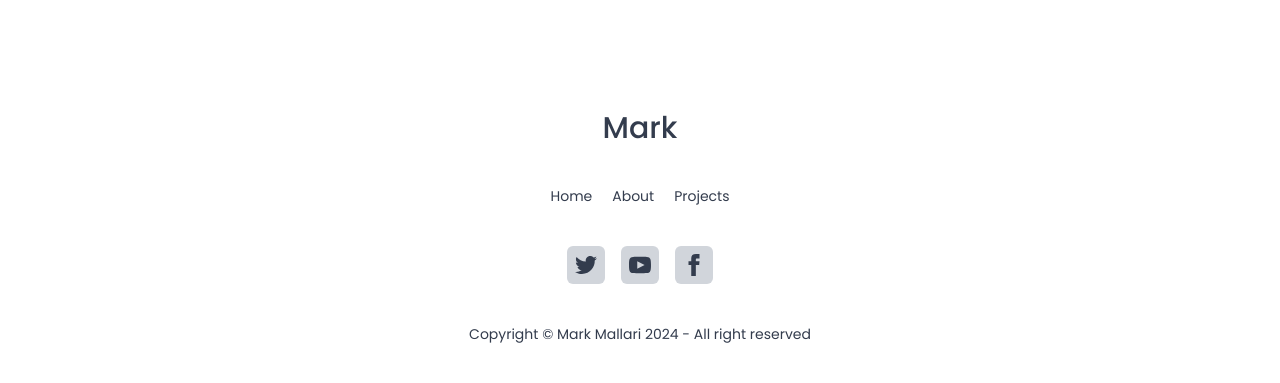
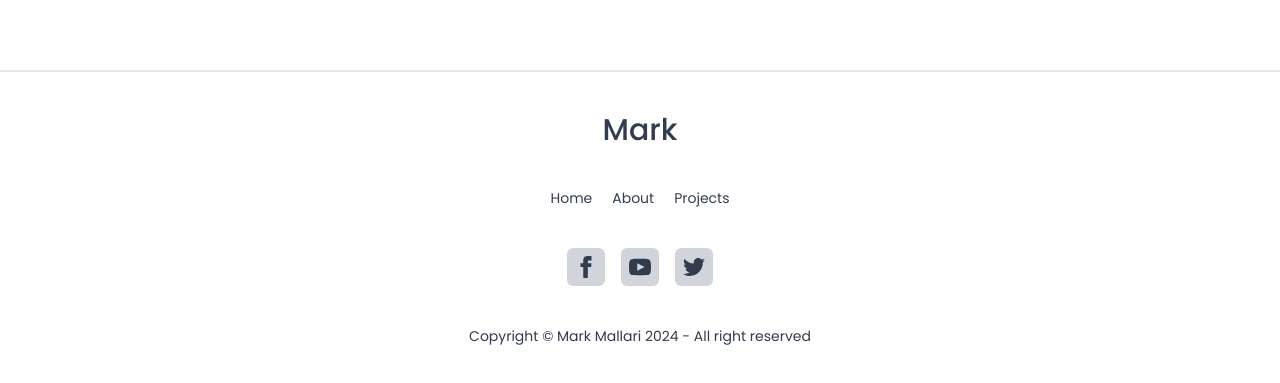
Before and after one commit to MarkMallari16/portfolio-website, a React (Vite) app: page / in a window 1280 px wide. Shown: the part 4655-5038 px from the top of the page. Built offline with nearby package versions, Linux system fonts and the light colour scheme.

Commit message:
fix some layout

```diff
--- a/src/components/Footer.jsx
+++ b/src/components/Footer.jsx
@@ -8,7 +8,7 @@ function Footer({ homeRef, aboutRef, projectsRef }) {
         }
     }
     return (
-        <footer className="footer footer-center p-10 bg-ghost  ">
+        <footer className="footer footer-center p-10 bg-ghost  border-t-2">
             <h1 className='text-3xl font-medium'>Mark</h1>
             <nav>
                 <div className="grid grid-flow-col gap-5">
@@ -18,10 +18,10 @@ function Footer({ homeRef, aboutRef, projectsRef }) {
                 </div>
             </nav>
             <nav>
-                <div className="grid grid-flow-col gap-4">
-                    <a href='https://x.com/markymallari16' className='p-2 bg-gray-300 rounded-md hover:bg-secondary hover:text-base-300 transition-all ease-in-out'><svg xmlns="http://www.w3.org/2000/svg" width="22" height="22" viewBox="0 0 24 24" className="fill-current"><path d="M24 4.557c-.883.392-1.832.656-2.828.775 1.017-.609 1.798-1.574 2.165-2.724-.951.564-2.005.974-3.127 1.195-.897-.957-2.178-1.555-3.594-1.555-3.179 0-5.515 2.966-4.797 6.045-4.091-.205-7.719-2.165-10.148-5.144-1.29 2.213-.669 5.108 1.523 6.574-.806-.026-1.566-.247-2.229-.616-.054 2.281 1.581 4.415 3.949 4.89-.693.188-1.452.232-2.224.084.626 1.956 2.444 3.379 4.6 3.419-2.07 1.623-4.678 2.348-7.29 2.04 2.179 1.397 4.768 2.212 7.548 2.212 9.142 0 14.307-7.721 13.995-14.646.962-.695 1.797-1.562 2.457-2.549z"></path></svg></a>
+                <div className="grid grid-flow-col gap-4 ">
+                    <a href='https://www.instagram.com/mrkymllari/' className='p-2 bg-gray-300 dark:text-white rounded-md hover:bg-secondary hover:text-base-300 transition-all ease-in-out'><svg xmlns="http://www.w3.org/2000/svg" width="22" height="22" viewBox="0 0 24 24" className="fill-current"><path d="M9 8h-3v4h3v12h5v-12h3.642l.358-4h-4v-1.667c0-.955.192-1.333 1.115-1.333h2.885v-5h-3.808c-3.596 0-5.192 1.583-5.192 4.615v3.385z"></path></svg></a>
                     <a href='https://www.youtube.com/channel/UCjmHlbLg0GEGH4SOS04jQPg' className='p-2 bg-gray-300 rounded-md hover:bg-secondary hover:text-base-300 transition-all ease-in-out'><svg xmlns="http://www.w3.org/2000/svg" width="22" height="22" viewBox="0 0 24 24" className="fill-current"><path d="M19.615 3.184c-3.604-.246-11.631-.245-15.23 0-3.897.266-4.356 2.62-4.385 8.816.029 6.185.484 8.549 4.385 8.816 3.6.245 11.626.246 15.23 0 3.897-.266 4.356-2.62 4.385-8.816-.029-6.185-.484-8.549-4.385-8.816zm-10.615 12.816v-8l8 3.993-8 4.007z"></path></svg></a>
-                    <a href='https://www.instagram.com/mrkymllari/' className='p-2 bg-gray-300 rounded-md hover:bg-secondary hover:text-base-300 transition-all ease-in-out'><svg xmlns="http://www.w3.org/2000/svg" width="22" height="22" viewBox="0 0 24 24" className="fill-current"><path d="M9 8h-3v4h3v12h5v-12h3.642l.358-4h-4v-1.667c0-.955.192-1.333 1.115-1.333h2.885v-5h-3.808c-3.596 0-5.192 1.583-5.192 4.615v3.385z"></path></svg></a>
+                    <a href='https://x.com/markymallari16' className='p-2 bg-gray-300 rounded-md hover:bg-secondary hover:text-base-300 transition-all ease-in-out'><svg xmlns="http://www.w3.org/2000/svg" width="22" height="22" viewBox="0 0 24 24 " className="fill-current"><path d="M24 4.557c-.883.392-1.832.656-2.828.775 1.017-.609 1.798-1.574 2.165-2.724-.951.564-2.005.974-3.127 1.195-.897-.957-2.178-1.555-3.594-1.555-3.179 0-5.515 2.966-4.797 6.045-4.091-.205-7.719-2.165-10.148-5.144-1.29 2.213-.669 5.108 1.523 6.574-.806-.026-1.566-.247-2.229-.616-.054 2.281 1.581 4.415 3.949 4.89-.693.188-1.452.232-2.224.084.626 1.956 2.444 3.379 4.6 3.419-2.07 1.623-4.678 2.348-7.29 2.04 2.179 1.397 4.768 2.212 7.548 2.212 9.142 0 14.307-7.721 13.995-14.646.962-.695 1.797-1.562 2.457-2.549z"></path></svg></a>
                 </div>
             </nav>
 
--- a/src/components/Hero.jsx
+++ b/src/components/Hero.jsx
@@ -17,7 +17,7 @@ function Hero({projectsRef}) {
         <div className='min-h-screen grid grid-cols-1 lg:grid-cols-2 items-center lg:items-center lg:justify-center px-8 lg:px-0 mx-auto max-w-7xl gap-20'>
 
             <div className='flex items-center space-x-10'>
-                <div className='flex flex-col space-y-6 '>
+                <div className='flex flex-col space-y-6 dark:text-white'>
                     <a href="https://github.com/MarkMallari16" className='tooltip hover:tooltip-open tooltip-right text-slate-800 hover:text-secondary transition-colors duration-200' data-tip="Github">
                         <FiGithub className='size-6' />
                     </a>
```
